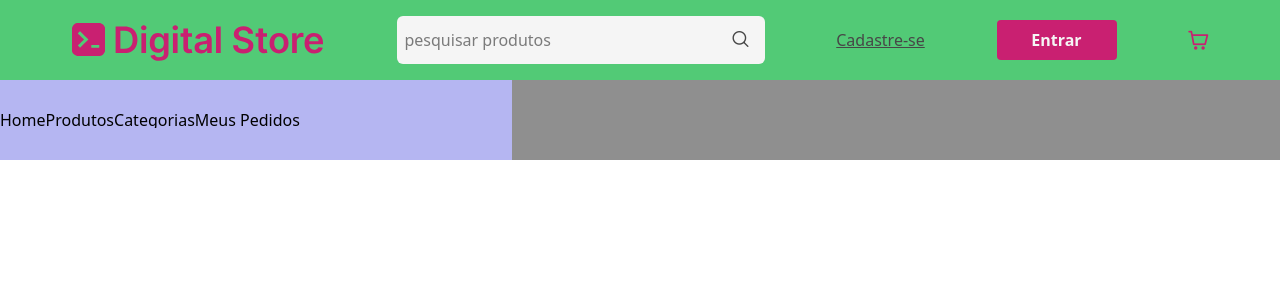
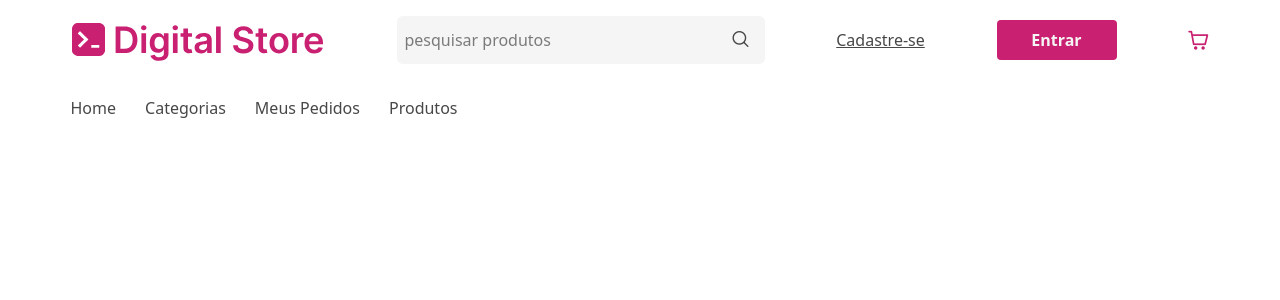
Before and after one commit to LeandroMayron/Digital-Store, a React (Vite) app: page / in a window 1280 px wide. Shown: the top 300 px of the page. Built offline with nearby package versions, Linux system fonts and the light colour scheme.

Commit message:
criando o hover dos links

```diff
--- a/src/components/Header.jsx
+++ b/src/components/Header.jsx
@@ -3,31 +3,17 @@ import 'primeicons/primeicons.css'
 import {IconField} from 'primereact/iconfield';
 import {InputText} from 'primereact/inputtext';
 import {Button} from 'primereact/button';
-import {Menubar} from 'primereact/menubar';
+import NavBar from './NavBar';
 
 
 
 
 
 const Header = () => {
-    const items = [
-        {
-            label: 'Home',
-        },
-        {
-            label: 'Produtos',
-        },
-        {
-            label: 'Categorias'
-        },
-        {
-            label: 'Meus Pedidos'
-        }
-    ];
 
     return (
-        <header className='w-full bg-light-gray'>
-            <div className='w-7xl h-20 m-auto flex justify-evenly items-center bg-sucess'>
+        <header className='w-full'>
+            <div className='w-7xl h-20 m-auto flex justify-evenly items-center'>
                 <img src={logoHedeader} alt="Digital Store" />
                     <IconField>
                         <InputText className='w-xs h-12 bg-light-gray-3 rounded-l-md p-2' id="pesquisa" name="pesquisa" placeholder='pesquisar produtos' />
@@ -39,9 +25,7 @@ const Header = () => {
                 <Button className='w-30 h-10 bg-primary rounded text-light-gray-3 font-bold' label='Entrar'/>
                 <i className='pi pi-shopping-cart text-xl text-primary cursor-pointer size' label='Carrinho'></i>
             </div>
-            <div className='w-7xl h-20 m-auto flex bg-success card'>
-                <Menubar className='bg-secondary w-lg' model={items}/>
-            </div>
+            <NavBar />
         </header>
     )
 }
--- /dev/null
+++ b/src/components/NavBar.jsx
@@ -0,0 +1,16 @@
+
+
+const NavBar = () => {
+    return (
+        <nav className="w-7xl m-auto">
+            <ul className="flex w-md p-4 mx-10 justify-around items-center text-dark-gray-2">
+                <li><a className="hover:underline decoration-primary decoration-2" href="">Home</a></li>
+                <li><a className="hover:underline decoration-primary decoration-2" href="">Categorias</a></li>
+                <li><a className="hover:underline decoration-primary decoration-2" href="">Meus Pedidos</a></li>
+                <li><a className="hover:underline decoration-primary decoration-2" href="">Produtos</a></li>
+            </ul>
+        </nav>
+    );
+}
+
+export default NavBar;
```
